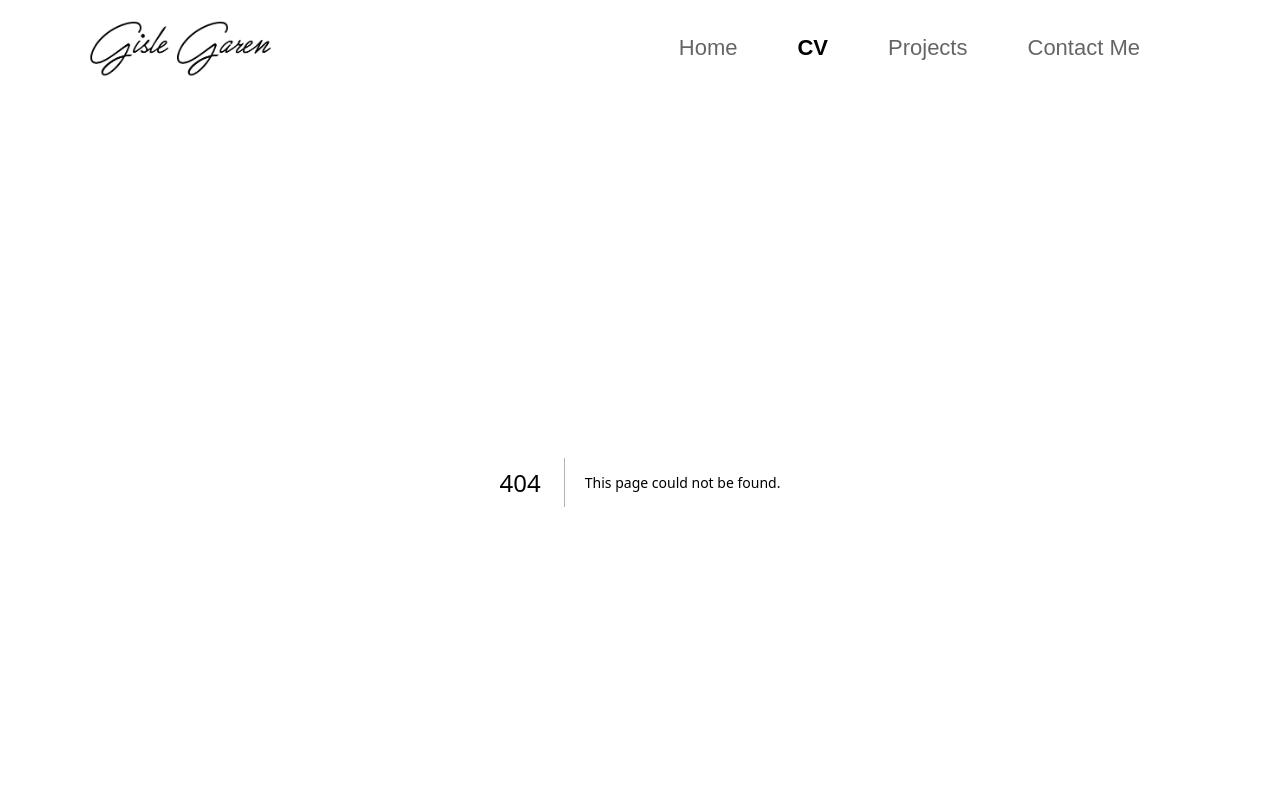
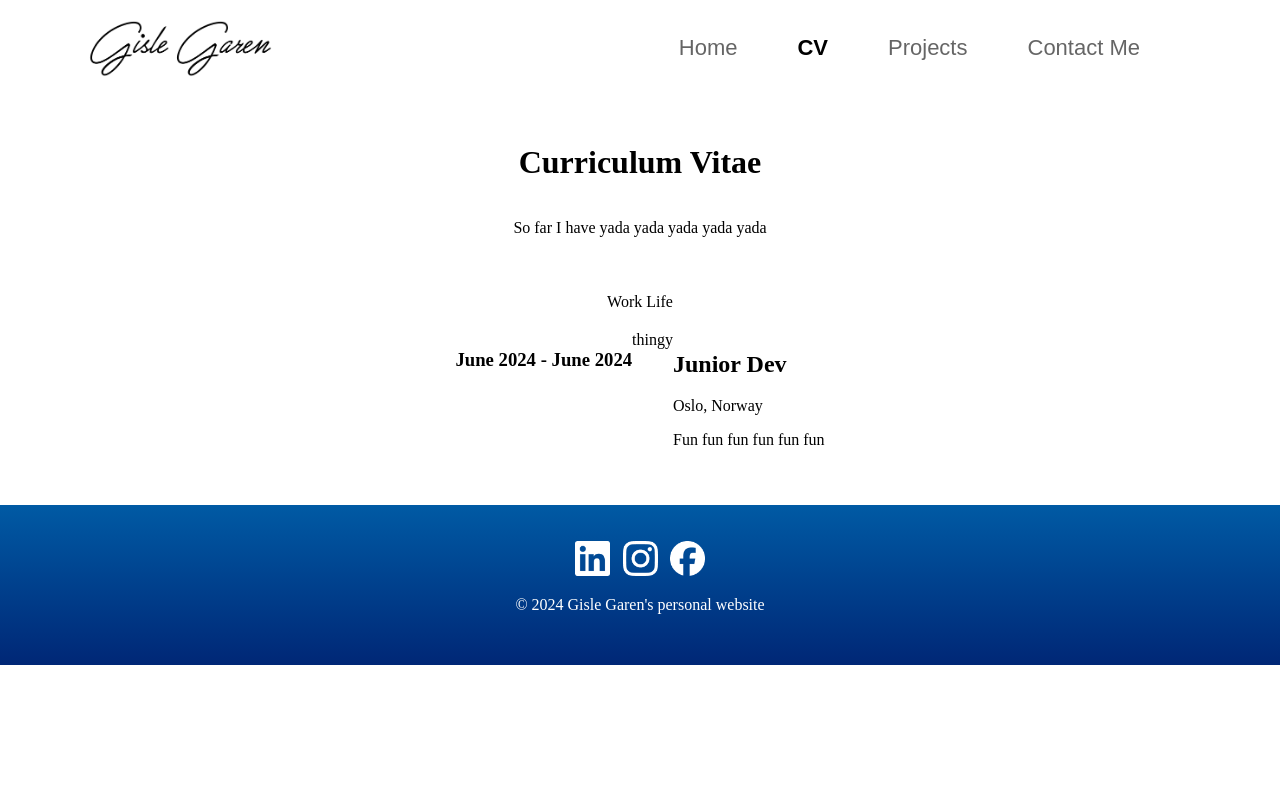
Before and after one commit to GisleGaren/personal-website, a Next.js app in the folder personal-website/: page /cv in a window 1280 px wide. Before the commit this address had no page. Shown: the top 800 px of the page. Built offline with nearby package versions, Linux system fonts and the light colour scheme.

Commit message:
Setup the skeleton html css code for the cv page

```diff
--- /dev/null
+++ b/personal-website/src/pages/cv.css
@@ -0,0 +1,23 @@
+.wrapper{
+    margin-top: 5vh;
+    display: flex;
+    flex-direction: column;
+    align-items: center;
+}
+
+.cv-content{
+    display:flex;
+    flex-direction: column;
+    gap:2.5vh;
+}
+
+.cv-section {
+    display:flex;
+    flex-direction: row;
+}
+
+.headline-section{
+    display:flex;
+    justify-content: center;
+    margin-top:5vh;
+}
--- /dev/null
+++ b/personal-website/src/pages/cv.tsx
@@ -0,0 +1,28 @@
+import "./cv.css"
+
+const CV = () => {
+    return (
+        <div className="wrapper">
+            <h1>Curriculum Vitae</h1>
+            <p>So far I have yada yada yada yada yada </p>
+            <div className="cv-content">
+                <div className="headline-section">Work Life</div>
+                <div className="cv-section">
+                    <h3>June 2024 - June 2024</h3>
+                    <div>thingy</div>
+                    <div className="cv-description">
+                        <h2>Junior Dev</h2>
+                        <p>Oslo, Norway</p>
+                        <p>Fun fun fun fun fun fun </p>
+                    </div>
+                </div>
+                <div className="cv-section">
+                </div>
+                <div className="cv-section">
+                </div>
+            </div>
+        </div>
+    )
+}
+
+export default CV
--- a/personal-website/src/pages/index.tsx
+++ b/personal-website/src/pages/index.tsx
@@ -163,7 +163,7 @@ const Home = () => {
       </div>
       <div className="about">
         <img height={50} width={50} src="/images/star.png" />
-        <h1>About Me</h1>
+        <h1>Glimpse of my life</h1>
       </div>
       <div className="about-content">
         <PathShape />
```
